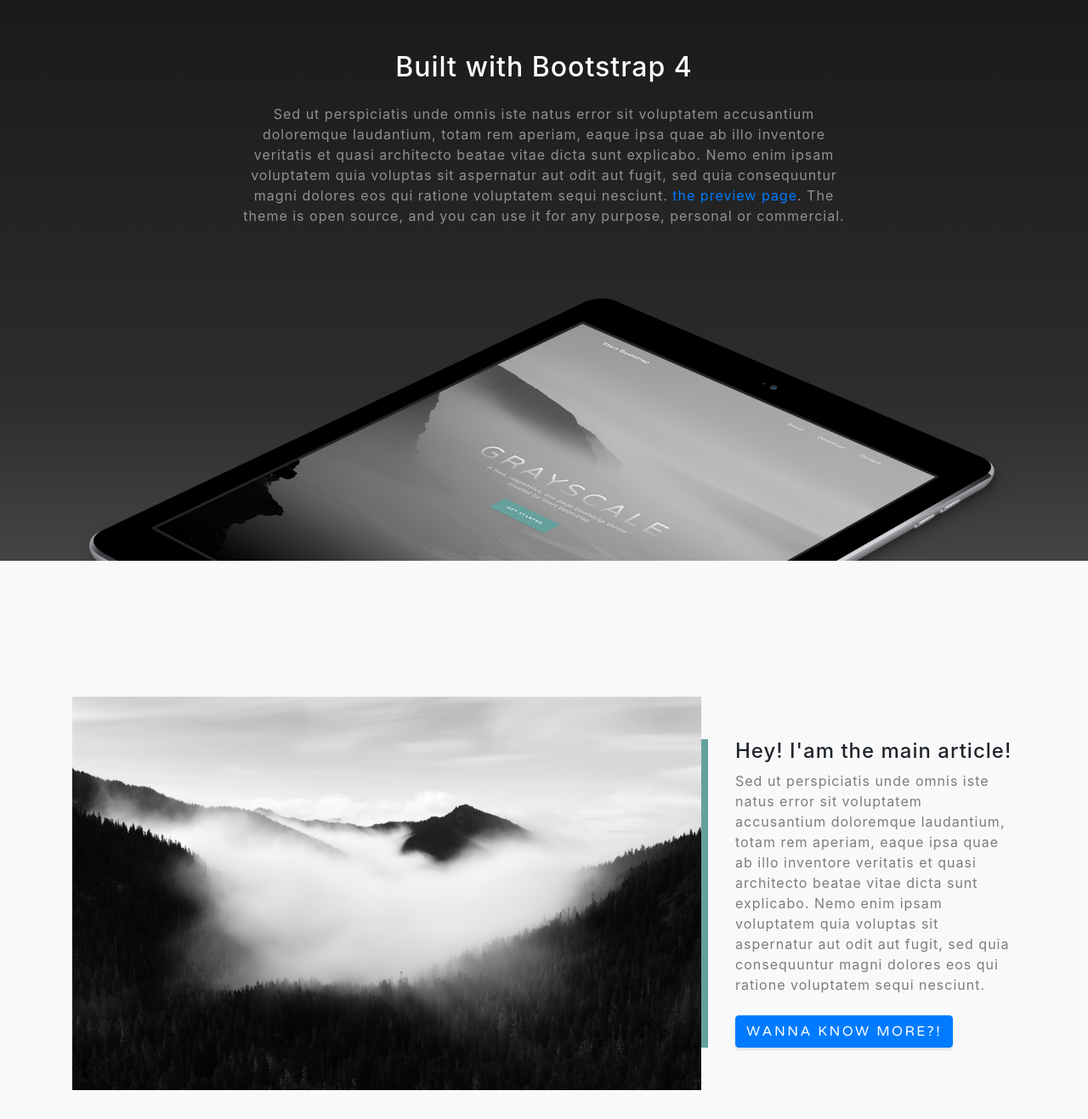
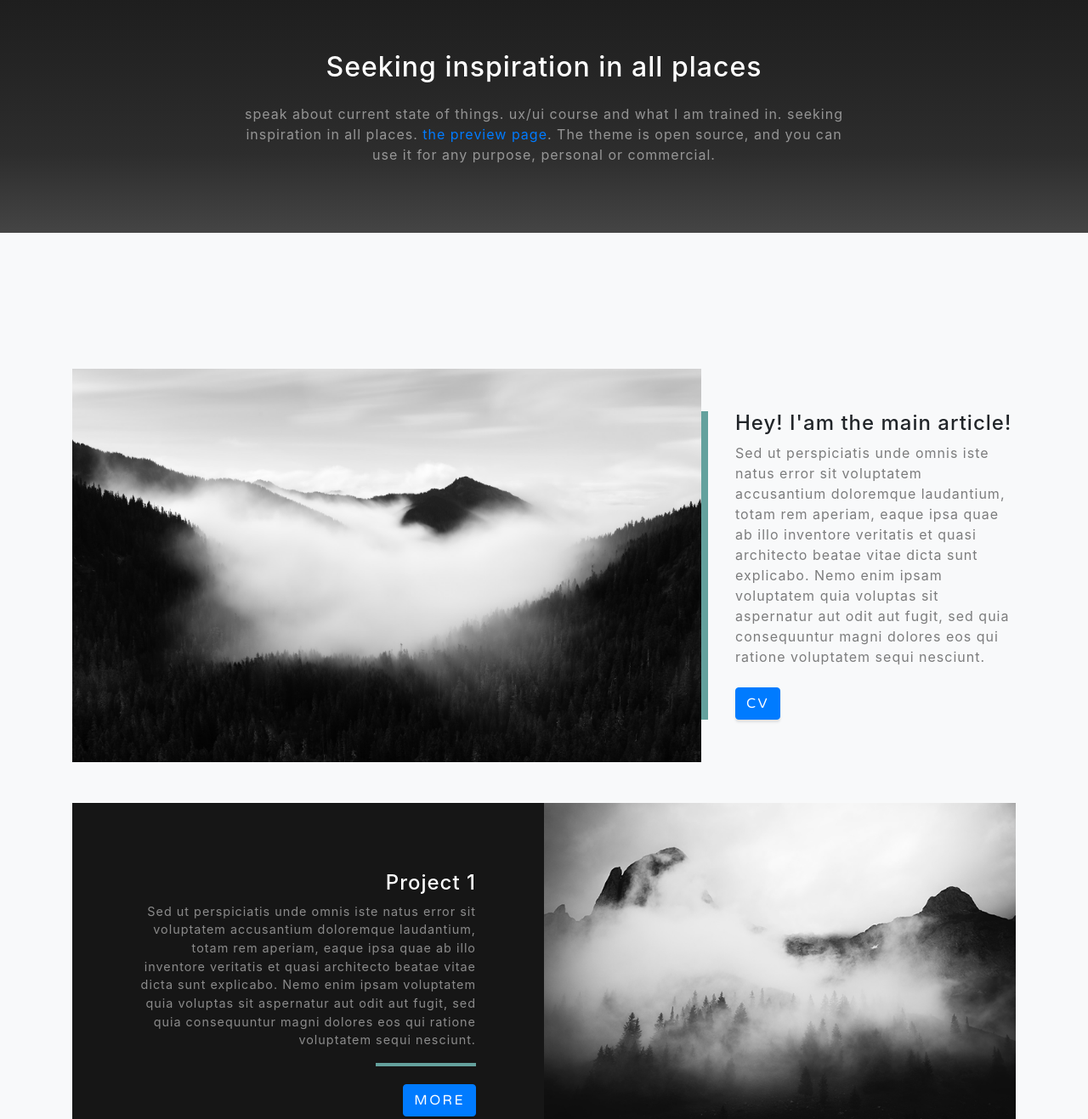
Before and after one commit to andreeabalica/Andreea_LandingPage, a website with bundled scripts: page index.html in a window 1280 px wide. Shown: the part 900-2217 px from the top of the page at 85% size. Built offline with nearby package versions, Linux system fonts and the light colour scheme.

Commit message:
Update index.html

```diff
--- a/index.html
+++ b/index.html
@@ -74,7 +74,7 @@
       <div class="container d-flex h-100 align-items-center">
         <div class="mx-auto text-center">
           <h1 class="mx-auto my-0 text-uppercase">
-            The world is not enough
+            Andreea Balica
           </h1>
           <h2 class="text-white-50 mx-auto mt-2 mb-5">
             The journey of a rookie designer set up for greatness
@@ -91,14 +91,10 @@
       <div class="container">
         <div class="row">
           <div class="col-lg-8 mx-auto">
-            <h2 class="text-white mb-4">Built with Bootstrap 4</h2>
+            <h2 class="text-white mb-4">Seeking inspiration in all places</h2>
             <p class="text-white-50">
-              Sed ut perspiciatis unde omnis iste natus error sit voluptatem
-              accusantium doloremque laudantium, totam rem aperiam, eaque ipsa
-              quae ab illo inventore veritatis et quasi architecto beatae vitae
-              dicta sunt explicabo. Nemo enim ipsam voluptatem quia voluptas sit
-              aspernatur aut odit aut fugit, sed quia consequuntur magni dolores
-              eos qui ratione voluptatem sequi nesciunt.
+              speak about current state of things. ux/ui course and what I am
+              trained in. seeking inspiration in all places.
               <a href="http://startbootstrap.com/template-overviews/grayscale/"
                 >the preview page</a
               >. The theme is open source, and you can use it for any purpose,
@@ -106,7 +102,6 @@
             </p>
           </div>
         </div>
-        <img src="img/ipad.png" class="img-fluid" alt="" />
       </div>
     </section>
 
@@ -135,9 +130,7 @@
                 nesciunt.
               </p>
               <br />
-              <a href="" class="btn btn-primary js-scroll-trigger"
-                >wanna know more?!</a
-              >
+              <a href="" class="btn btn-primary js-scroll-trigger">CV</a>
             </div>
           </div>
         </div>
@@ -165,9 +158,7 @@
                   </p>
                   <hr class="d-none d-lg-block mb-0 mr-0" />
                   <br />
-                  <a href="" class="btn btn-primary js-scroll-trigger"
-                    >Click me</a
-                  >
+                  <a href="" class="btn btn-primary js-scroll-trigger">More</a>
                 </div>
               </div>
             </div>
@@ -191,9 +182,7 @@
                   </p>
                   <hr class="d-none d-lg-block mb-0 ml-0" />
                   <br />
-                  <a href="" class="btn btn-primary js-scroll-trigger"
-                    >Click me</a
-                  >
+                  <a href="" class="btn btn-primary js-scroll-trigger">More</a>
                 </div>
               </div>
             </div>
@@ -223,9 +212,7 @@
                   </p>
                   <hr class="d-none d-lg-block mb-0 mr-0" />
                   <br />
-                  <a href="" class="btn btn-primary js-scroll-trigger"
-                    >Click me</a
-                  >
+                  <a href="" class="btn btn-primary js-scroll-trigger">More</a>
                 </div>
               </div>
             </div>
```
